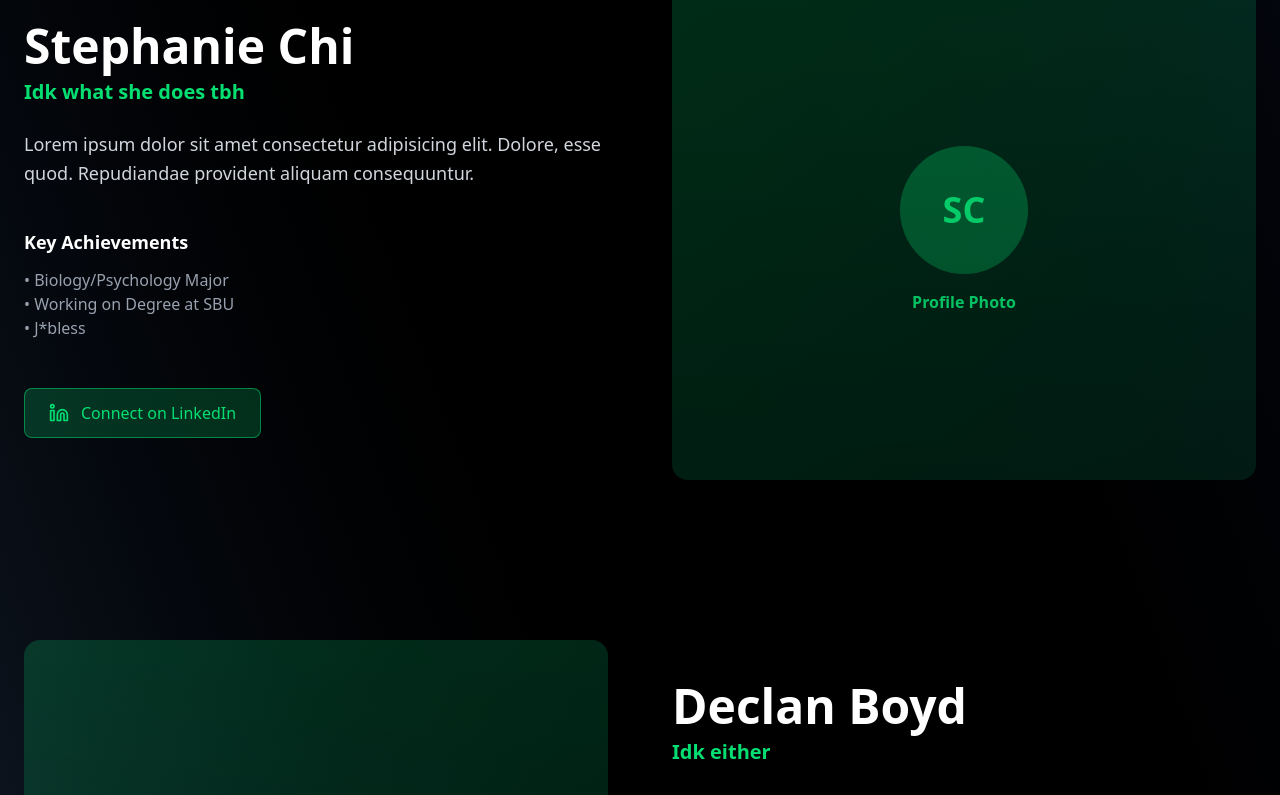
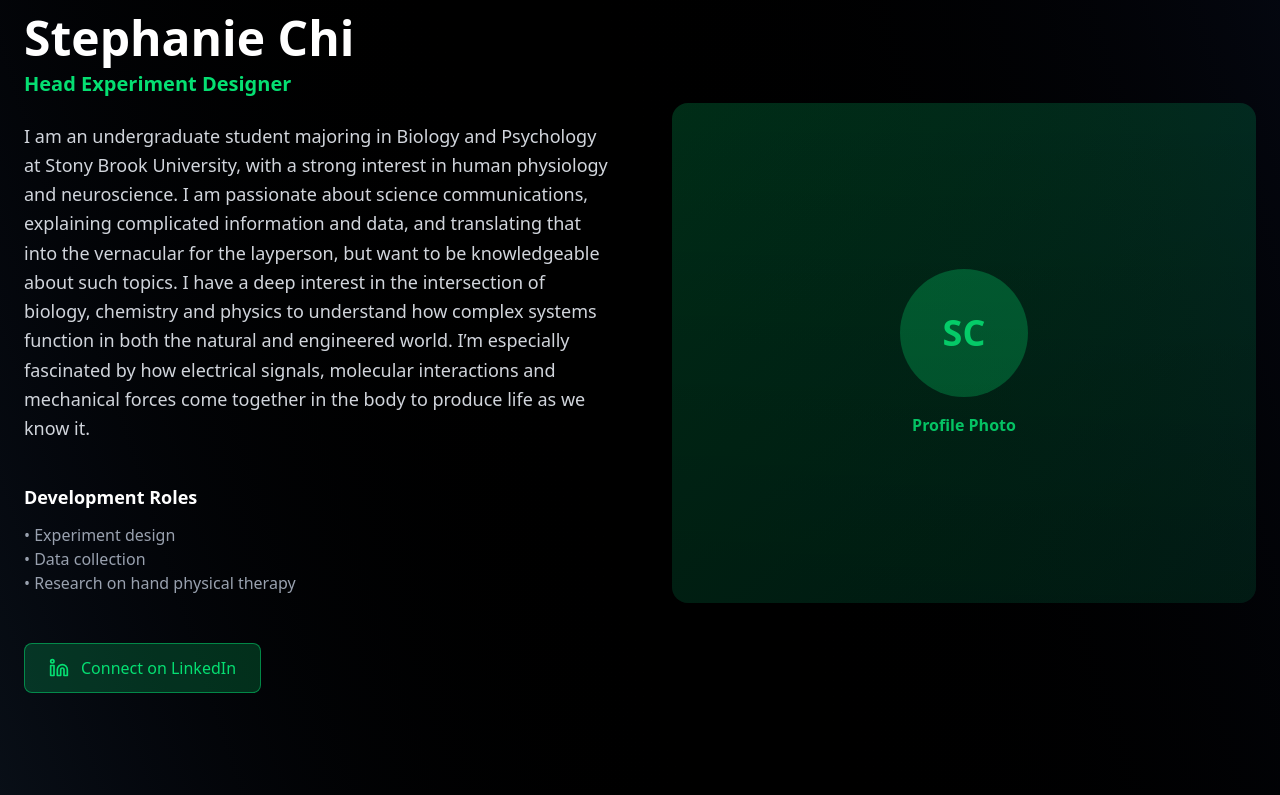
Before and after one commit to Project-Volition/ProjectV-Website, a React (Vite) app: page /about in a window 1280 px wide. Shown: the part 1560-2355 px from the top of the page. Built offline with nearby package versions, Linux system fonts and the light colour scheme.

Commit message:
Fixed so I can use npm preview, also updated about page

```diff
--- a/package.json
+++ b/package.json
@@ -7,9 +7,10 @@
   "scripts": {
     "dev": "vite",
     "build": "tsc -b && vite build",
+    "build:github:win": "set GITHUB_PAGES=true && npm run build",
     "lint": "eslint .",
-    "preview": "vite preview",
-    "predeploy": "npm run build",
+    "preview": "npm run build && vite preview",
+    "predeploy": "npm run build:github:win",
     "deploy": "gh-pages -d dist"
   },
   "dependencies": {
@@ -22,6 +23,7 @@
   },
   "devDependencies": {
     "@eslint/js": "^9.25.0",
+    "@types/node": "^24.0.15",
     "@types/react": "^19.1.2",
     "@types/react-dom": "^19.1.2",
     "@vitejs/plugin-react": "^4.4.1",
--- a/src/components/Footer.tsx
+++ b/src/components/Footer.tsx
@@ -21,7 +21,7 @@ const Footer = () => {
           {/* Phone */}
           <div className="flex items-center space-x-3">
             <Phone className="w-5 h-5 text-green-400" />
-            <p className="text-gray-300 hover:text-green-400 transition-colors">999 999 9999</p>
+            <p className="text-gray-300 hover:text-green-400 transition-colors">(516)-595-3963</p>
           </div>
 
           {/* Email */}
--- a/src/main.tsx
+++ b/src/main.tsx
@@ -3,8 +3,8 @@ import { createRoot } from 'react-dom/client'
 import './index.css'
 import App from './App.tsx'
 
-// Get basename from Vite's BASE_URL, but remove trailing slash for React Router
-const basename = import.meta.env.BASE_URL.replace(/\/$/, '');
+// Simple basename handling
+const basename = import.meta.env.BASE_URL === '/' ? '' : import.meta.env.BASE_URL.replace(/\/$/, '');
 
 createRoot(document.getElementById('root')!).render(
   <BrowserRouter basename={basename}>
--- a/src/pages/About.tsx
+++ b/src/pages/About.tsx
@@ -8,32 +8,32 @@ const About = () => {
       name: "Louis Singe",
       role: "Project Leader",
       image: "/images/sarah.jpg", // Replace with actual image paths
-      description: "Lorem ipsum dolor sit amet consectetur adipisicing elit. Dolore, esse quod. Repudiandae provident aliquam consequuntur.",
-      achievements: "• Biomedical Engineer\n• Working on Degree at RPI\n• Goat",
+      description: "I specialize in medical devices that utilize machine learning and electromechanical systems to interpret and respond to biosignals. I seek out difficult problems in the medical field and explore innovative solutions. My passion lies in mechanical design— I have designed several prosthetic devices using silicone molding and cable driven techniques and aim for elegant, functional solutions.",
+      developmentRoles: "• Developed Ensemble SVM Classification Model\n• Developed EEG Analysis Suite\n• Designed 3 Generations of 3D-Printed Prosthetic hands",
       linkedin: "https://www.linkedin.com/in/louis-singe/"
     },
     {
       name: "Stephanie Chi",
-      role: "Idk what she does tbh",
+      role: "Head Experiment Designer",
       image: "/images/david.jpg",
-      description: "Lorem ipsum dolor sit amet consectetur adipisicing elit. Dolore, esse quod. Repudiandae provident aliquam consequuntur.",
-      achievements: "• Biology/Psychology Major\n• Working on Degree at SBU\n• J*bless",
-      linkedin: ""
+      description: "I am an undergraduate student majoring in Biology and Psychology at Stony Brook University, with a strong interest in human physiology and neuroscience. I am passionate about science communications, explaining complicated information and data, and translating that into the vernacular for the layperson, but want to be knowledgeable about such topics. I have a deep interest in the intersection of biology, chemistry and physics to understand how complex systems function in both the natural and engineered world. I’m especially fascinated by how electrical signals, molecular interactions and mechanical forces come together in the body to produce life as we know it. ",
+      developmentRoles: "• Experiment design\n• Data collection\n• Research on hand physical therapy",
+      linkedin: "https://www.linkedin.com/in/stephanie-chi-meili/"
     },
     {
       name: "Declan Boyd",
-      role: "Idk either",
+      role: "Head of Control Subsystem",
       image: "/images/maria.jpg",
-      description: "Lorem ipsum dolor sit amet consectetur adipisicing elit. Dolore, esse quod. Repudiandae provident aliquam consequuntur.",
-      achievements: "• Computer Systems Engineering Major\n• Working on Degree at RIT\n• Formerly world's youngest person",
-      linkedin: ""
+      description: "I’m an undergraduate student at Rochester Institute of Technology where I’m studying Computer Engineering. I am passionate about applying my skills that I’ve developed 	over the years such as my knowledge of low-level programming languages, experience with microcontroller applications, and learned medical knowledge. I’m excited to apply these skills to further develop the connections between man and machine and contribute to the success of this research team in its advances to prosthetics.",
+      developmentRoles: "• Development of the Impulse to Movement interpretation system\n• Integration of Microcontroller Control System for articulation\n• Test Subject #1",
+      linkedin: "https://www.linkedin.com/in/declan-james-boyd-75b35a358/"
     },
     {
       name: "Dylan Sylwester",
-      role: "Idk what my actual title is",
+      role: "Software Architect",
       image: "/images/james.jpg",
-      description: "Lorem ipsum dolor sit amet consectetur adipisicing elit. Dolore, esse quod. Repudiandae provident aliquam consequuntur.",
-      achievements: "• Computer Science Major\n• Dropout\n• Sometimes researches, sometimes doesn't",
+      description: "I’m an aspiring software engineer, I always try my best to expand my knowledge in this field. I’m almost entirely self taught, learning through AI and YouTube videos to help sharpen my development skills. When I build, I aim to make things easily navigable, efficient, and pretty. Currently, I am working towards becoming a full stack developer, learning and using modern methods like React, Next.js, Supabase, and Vercel while experimenting with different APIs for my next project. I made this website so any feedback would be greatly appreciated!",
+      developmentRoles: "• Full Stack Developer\n• Analyzes EEG time series\n• Researcher",
       linkedin: "https://www.linkedin.com/in/dylan-sylwester/"
     }
   ];
@@ -126,9 +126,9 @@ const About = () => {
                   </p>
 
                   <div className="pt-4">
-                    <h4 className="text-lg font-semibold text-white mb-3">Key Achievements</h4>
+                    <h4 className="text-lg font-semibold text-white mb-3">Development Roles</h4>
                     <div className="text-gray-400 whitespace-pre-line">
-                      {member.achievements}
+                      {member.developmentRoles}
                     </div>
                   </div>
 
--- a/vite.config.ts
+++ b/vite.config.ts
@@ -2,10 +2,10 @@ import { defineConfig } from 'vite'
 import react from '@vitejs/plugin-react'
 import tailwindcss from '@tailwindcss/vite'
 
-// https://vite.dev/config/
-export default defineConfig(({ command }) => {
-  // Development: base = '/', Production: base = '/ProjectV-Website/'
-  const base = command === 'serve' ? '/' : '/ProjectV-Website/';
+export default defineConfig(() => {
+  // Check if we're building for GitHub Pages deployment
+  const isGitHubPages = process.env.GITHUB_PAGES === 'true';
+  const base = isGitHubPages ? '/ProjectV-Website/' : '/';
 
   return {
     plugins: [
```
Also changed, not shown: 1 other file (tests, documents, lock files or other folders).
